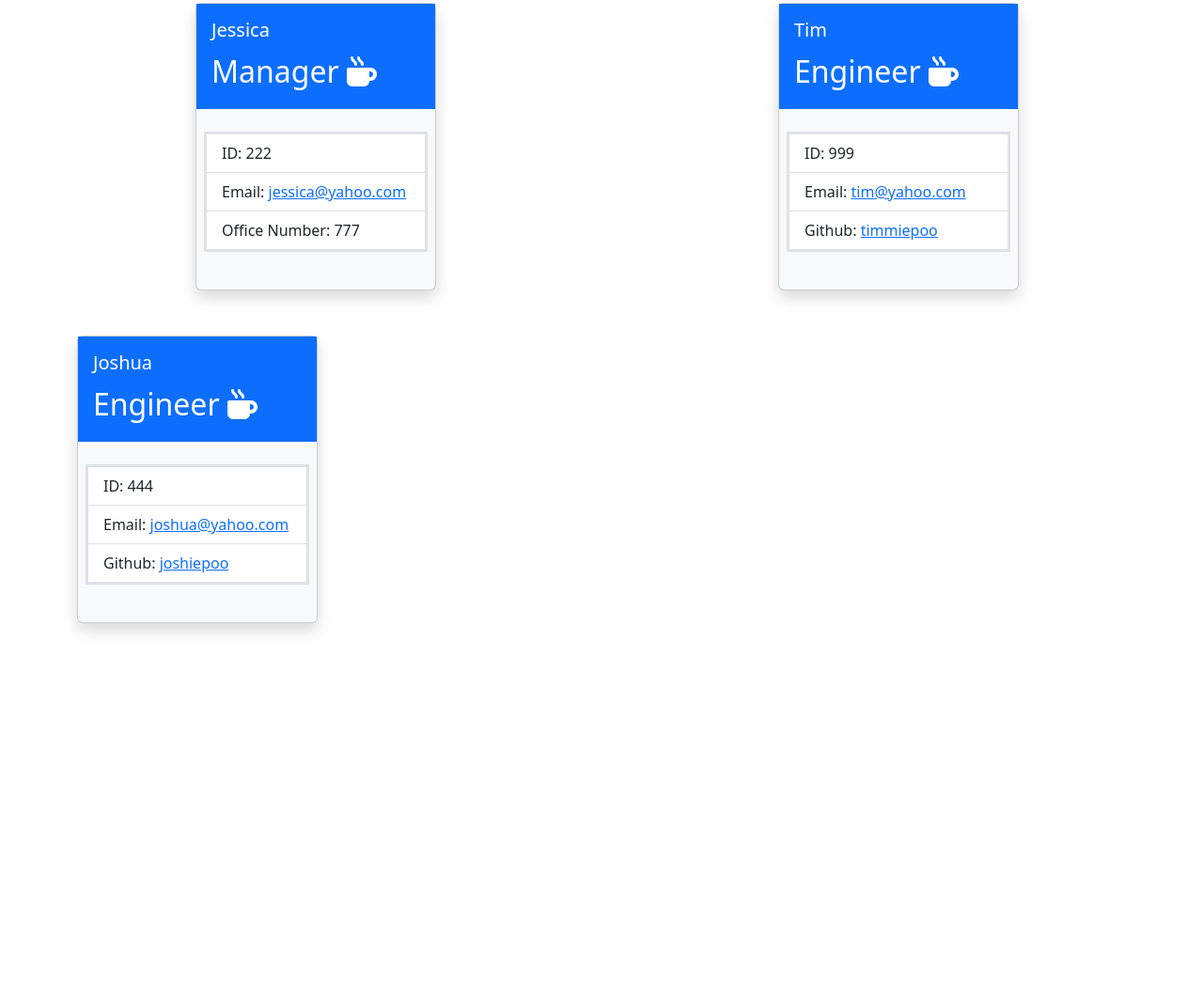
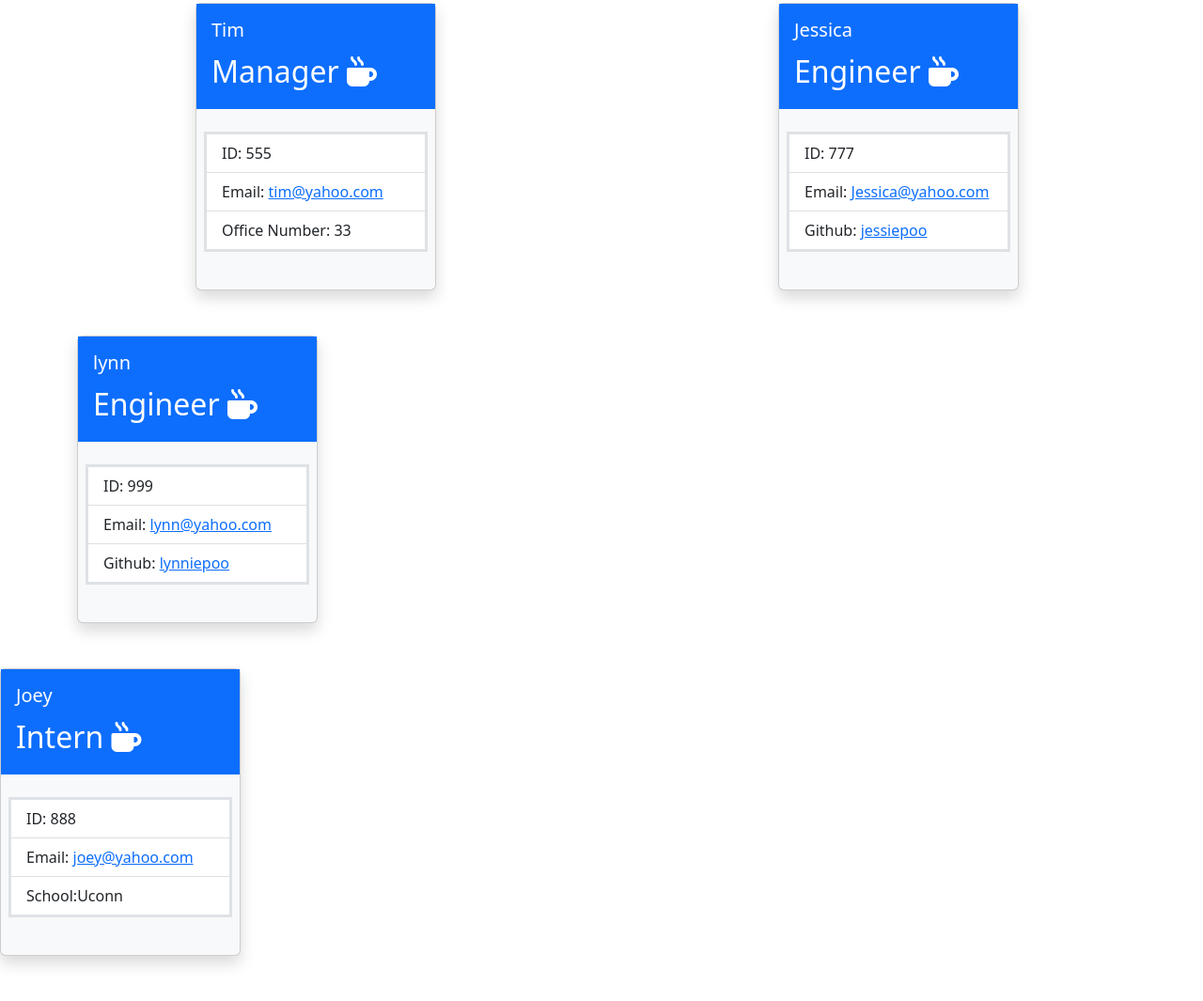
Before and after one commit to jessicakallberg/my-team-info, a website: page dist/index.html in a window 1280 px wide. Shown: the part 199-1264 px from the top of the page at 94% size. Before the commit the page ends 910 px from the top, so only its background shows below. Drawn offline with nearby package versions, Linux system fonts and the light colour scheme.

Commit message:
making sure everyting is up to date

```diff
--- a/dist/index.html
+++ b/dist/index.html
@@ -27,17 +27,17 @@
 
   <div class="card shadow p-2 mb-5 bg-light pt-0 px-0"     style="width: 16rem;">
   <div class="card-body bg-primary ">
-      <h5 class="card-title text-white">Jessica</h5>
+      <h5 class="card-title text-white">Tim</h5>
       <p class="card-text fs-2 text  text-white">Manager
           <i class="fa-solid fa-mug-hot"></i>
       </p>
   </div>
   <ul class="list-group list-group-flush border border-3 mt-4 mx-2 ">
-      <li class="list-group-item">ID: 222</li>
+      <li class="list-group-item">ID: 555</li>
       <li class="list-group-item" >Email:
-          <a href="mailto:jessica@yahoo.com" class="card-link">jessica@yahoo.com</a>
+          <a href="mailto:tim@yahoo.com" class="card-link">tim@yahoo.com</a>
       </li>
-      <li class="list-group-item"> Office Number: 777
+      <li class="list-group-item"> Office Number: 33
 
       </li>
     </ul>
@@ -48,17 +48,17 @@
 
   <div class="card shadow p-2 mb-5 bg-light pt-0 px-0"     style="width: 16rem;">
   <div class="card-body bg-primary ">
-      <h5 class="card-title text-white">Tim</h5>
+      <h5 class="card-title text-white">Jessica</h5>
       <p class="card-text fs-2 text  text-white">Engineer
           <i class="fa-solid fa-mug-hot"></i>
       </p>
   </div>
   <ul class="list-group list-group-flush border border-3 mt-4 mx-2 ">
-      <li class="list-group-item">ID: 999</li>
+      <li class="list-group-item">ID: 777</li>
       <li class="list-group-item" >Email:
-          <a href="mailto:tim@yahoo.com" class="card-link">tim@yahoo.com</a>
+          <a href="mailto:Jessica@yahoo.com" class="card-link">Jessica@yahoo.com</a>
       </li>
-      <li class="list-group-item"> Github: <a href="https://github.com/timmiepoo" class="card-link">timmiepoo</a>
+      <li class="list-group-item"> Github: <a href="https://github.com/jessiepoo" class="card-link">jessiepoo</a>
       </li>
     </ul>
     <div class="card-body">
@@ -68,17 +68,38 @@
 
   <div class="card shadow p-2 mb-5 bg-light pt-0 px-0"     style="width: 16rem;">
   <div class="card-body bg-primary ">
-      <h5 class="card-title text-white">Joshua</h5>
+      <h5 class="card-title text-white">lynn</h5>
       <p class="card-text fs-2 text  text-white">Engineer
           <i class="fa-solid fa-mug-hot"></i>
       </p>
   </div>
   <ul class="list-group list-group-flush border border-3 mt-4 mx-2 ">
-      <li class="list-group-item">ID: 444</li>
+      <li class="list-group-item">ID: 999</li>
       <li class="list-group-item" >Email:
-          <a href="mailto:joshua@yahoo.com" class="card-link">joshua@yahoo.com</a>
+          <a href="mailto:lynn@yahoo.com" class="card-link">lynn@yahoo.com</a>
       </li>
-      <li class="list-group-item"> Github: <a href="https://github.com/joshiepoo" class="card-link">joshiepoo</a>
+      <li class="list-group-item"> Github: <a href="https://github.com/lynniepoo" class="card-link">lynniepoo</a>
+      </li>
+    </ul>
+    <div class="card-body">
+    </div>
+  </div>
+</div>
+
+  <div class="card shadow p-2 mb-5 bg-light pt-0 px-0"     style="width: 16rem;">
+  <div class="card-body bg-primary ">
+      <h5 class="card-title text-white">Joey</h5>
+      <p class="card-text fs-2 text  text-white">Intern
+          <i class="fa-solid fa-mug-hot"></i>
+      </p>
+  </div>
+  <ul class="list-group list-group-flush border border-3 mt-4 mx-2 ">
+      <li class="list-group-item">ID: 888</li>
+      <li class="list-group-item" >Email:
+          <a href="mailto:joey@yahoo.com" class="card-link">joey@yahoo.com</a>
+      </li>
+      <li class="list-group-item"> School:Uconn
+
       </li>
     </ul>
     <div class="card-body">
```
